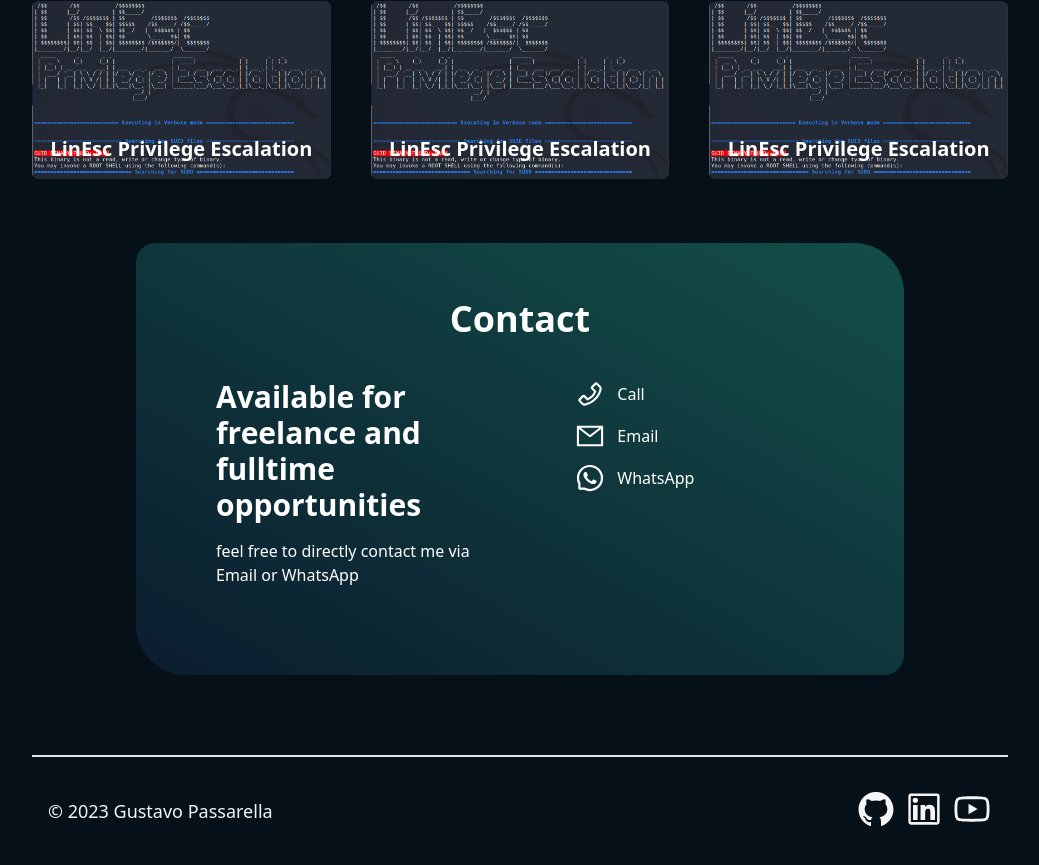
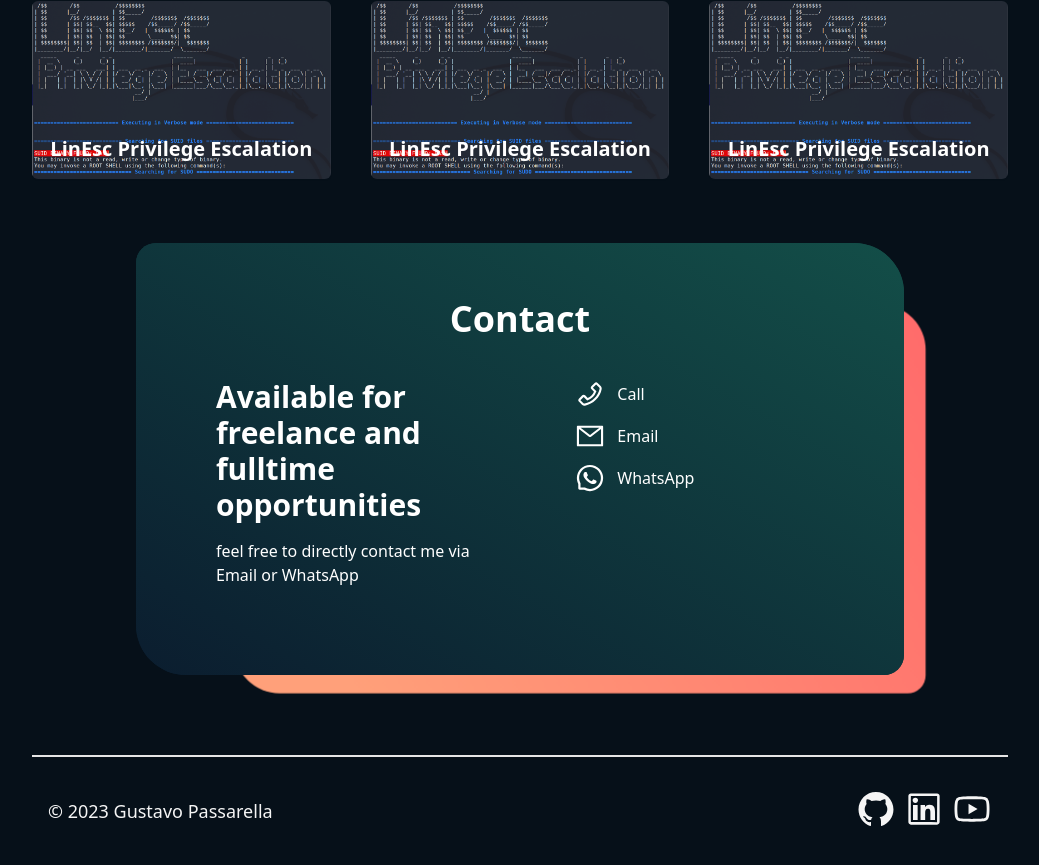
Before and after one commit to Gunnar50/portfolio-react-typescript, a React (Vite) app: page / in a window 1280 px wide. Shown: the part 1955-2820 px from the top of the page, without its empty margins (120-1159 px from the left). Built offline with nearby package versions, Linux system fonts and the light colour scheme.

Commit message:
refractor

```diff
--- a/src/styles/App.scss
+++ b/src/styles/App.scss
@@ -8,3 +8,34 @@
 		margin-left: 0.25rem;
 	}
 }
+
+.contact-shadow {
+	position: relative;
+	&:before {
+		content: "";
+		z-index: -1;
+		position: absolute;
+		top: 0;
+		right: 0;
+		bottom: 0;
+		left: 0;
+		background: linear-gradient(-117deg, #ff6b6b 0%, #ffa07a 86%);
+		transform: translate3d(60px, 40px, 0) scale(0.9);
+		filter: blur(0px);
+		opacity: var(1);
+		transition: opacity 0.3s;
+		border-radius: inherit;
+	}
+
+	&:after {
+		content: "";
+		z-index: -1;
+		position: absolute;
+		top: 0;
+		right: 0;
+		bottom: 0;
+		left: 0;
+		background: inherit;
+		border-radius: inherit;
+	}
+}
```
